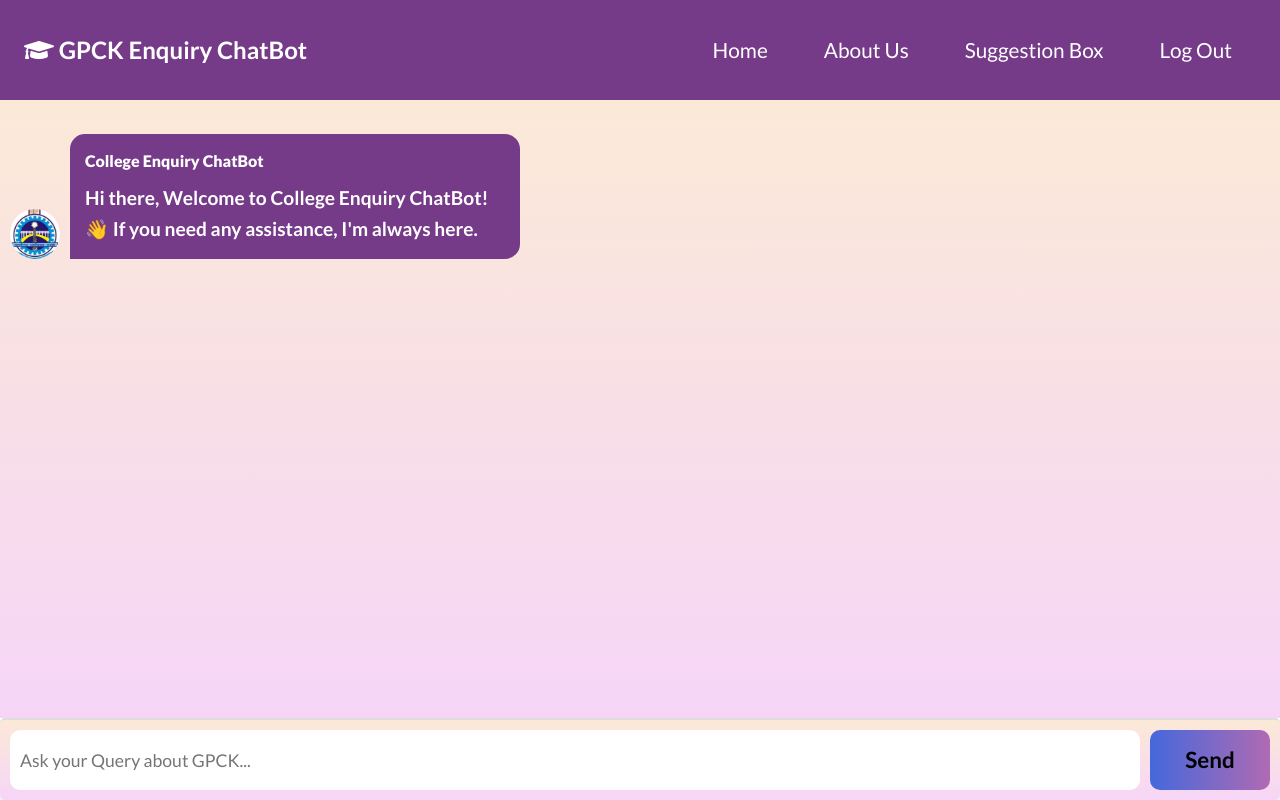
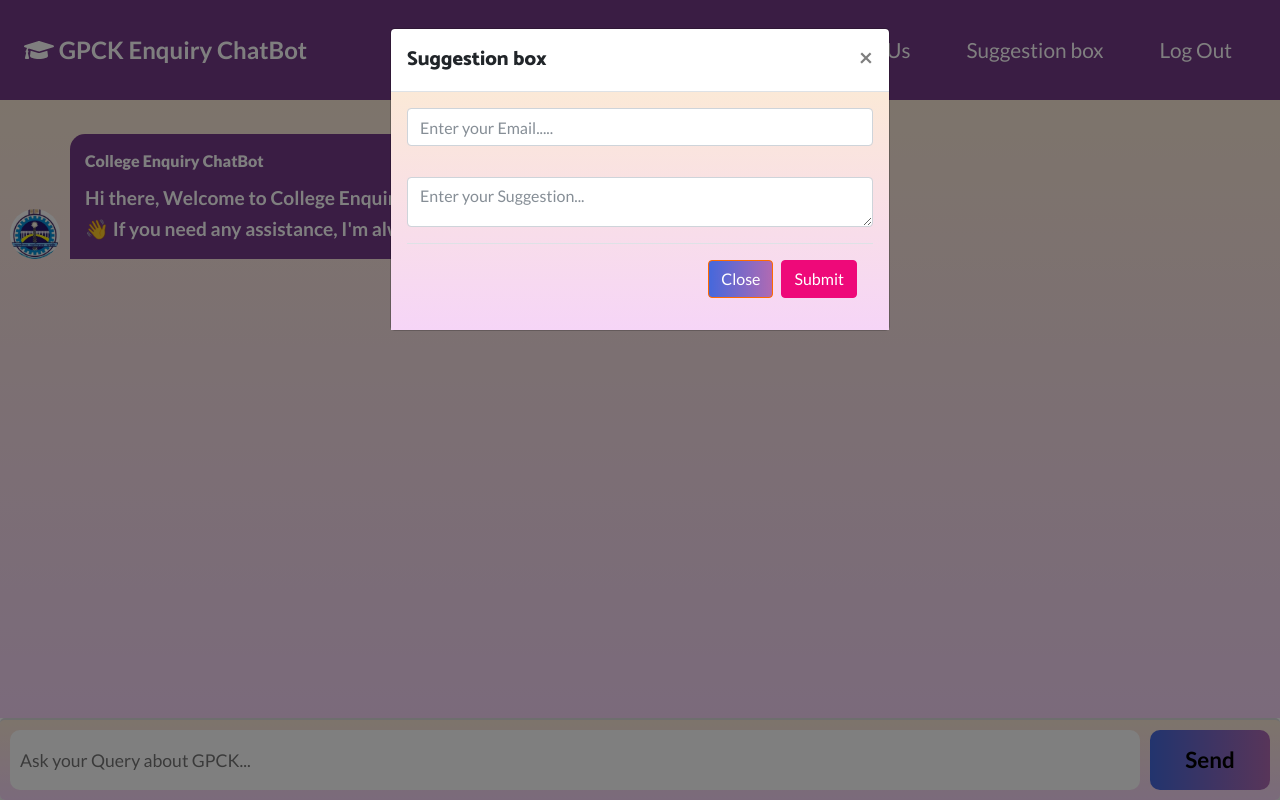
Before and after one commit to kashish-pawar/college-chatbot, a Flask app: page /index in a window 1280 px wide, after a click on "Suggestion box". Run offline with Flask 3, Linux system fonts and the light colour scheme; the visitor is signed in with stand-in values (Sample User, id 1); some libraries are stand-ins or nearby versions.

Commit message:
Update index.html

```diff
--- a/templates/index.html
+++ b/templates/index.html
@@ -167,14 +167,89 @@ body, html {
     <span class="navbar-toggler-icon"></span>
   </button>
 
-  <div class="collapse navbar-collapse justify-content-end" id="navbarNav">
-    <ul class="navbar-nav">
-      <li class="nav-item"><a class="nav-link" href="/index" style="color: white !important;">Home</a></li>
-      <li class="nav-item"><a class="nav-link" data-toggle="modal" data-target="#exampleModalScrollable" href="#"style="color: white !important;">About Us</a></li>
-      <li class="nav-item"><a class="nav-link" data-toggle="modal" data-target="#exampleModal" href="#"style="color: white !important;">Suggestion Box</a></li>
-      <li class="nav-item"><a class="nav-link" href="/logout" style="color: white !important;">Log Out</a></li>
-    </ul>
-  </div>
+   <div class="collapse navbar-collapse" id="navbarNav">
+          <ul class="navbar-nav ml-auto">
+
+            <li class="nav-item active"><a class="nav-link" href="/index" style="color: white !important;">Home</a></li>
+
+
+            <li class="nav-item">
+              <a class="nav-link" data-toggle="modal" data-target="#exampleModalScrollable" href="#" style="color: white !important;"> About Us </a>
+             </li>
+
+            <li class="nav-item">
+              <a class="nav-link" data-toggle="modal" data-target="#exampleModal" href="#" style="color: white !important;">Suggestion box</a>
+            </li>
+
+
+            <div class="modal fade" id="exampleModal" tabindex="-1" role="dialog" aria-labelledby="exampleModalLabel" aria-hidden="true">
+              <div class="modal-dialog" role="document">
+                <div class="modal-content">
+                  <div class="modal-header">
+                    <h5 class="modal-title" id="exampleModalLabel">Suggestion box</h5>
+                    <button type="button" class="close" data-dismiss="modal" aria-label="Close">
+                      <span aria-hidden="true">&times;</span>
+                    </button>
+                  </div>
+                  <div class="modal-body">
+                    <form action='/suggestion' method='POST'>
+                      <div class="form-group">
+                        <input type="email" name='uemail' class='form-control' placeholder="Enter your Email....." required>
+                        <br>
+                        <textarea style="height: 50px;" class="form-control" id="message-text" placeholder="Enter your Suggestion..." name="message" required></textarea>
+                      </div>
+                      <div class="modal-footer">
+                        <button type="button" class="btn btn-secondary" data-dismiss="modal" style=" background-image: linear-gradient(to right, #4568dc, #b06ab3);">Close</button>
+                        <button type="Submit" class="btn btn-primary" data-target="#alert">Submit</button>
+                      </div>
+                    </form>
+                  </div>
+                </div>
+              </div>
+            </div>
+            <div class="modal fade" id="exampleModalScrollable" tabindex="-1" role="dialog"
+              aria-labelledby="exampleModalScrollableTitle" aria-hidden="true">
+              <div class="modal-dialog modal-dialog-scrollable" role="document">
+                <div class="modal-content">
+                  <div class="modal-header">
+                    <h5 class="modal-title" id="exampleModalScrollableTitle">College ChatBot</h5>
+                    <button type="button" class="close" data-dismiss="modal" aria-label="Close">
+                      <span aria-hidden="true">&times;</span>
+                    </button>
+                  </div>
+                  <div class="modal-body" style=" background-image: linear-gradient(to top, #F6D5F7, #FBE9D7);">
+                   <h3>About Us</h3>
+                   <div><img src="{{url_for('static',filename='images/about college.jpg')}}" height="auto" width="100%" style="border: 3px solid black;"></div>
+                    <br> <br>
+                   <p style="text-align: justify;">Located in the educational hub of Rajasthan, Government Polytechnic College, Kota (GPCK) is one of the most reputed and long-established government technical institutes in the state. Since its inception in 1960, the college has been committed to delivering quality technical education and fostering the overall development of students through skill-based training and academic excellence.
+
+                    <p style="text-align: justify;">Initially started with core engineering branches like Civil, Mechanical, and Electrical Engineering, the institute has progressively expanded its academic offerings over the decades. New diploma programs such as Instrumentation Engineering (1971), Chemical Engineering (1974), Electronics Engineering (1986), Plastic Technology (1991), and Computer Science & Engineering (2001) were added, making it a comprehensive center for technical learning. Currently, the institute offers eight full-time diploma engineering programs.
+</p></p>
+
+                    <p style="text-align: justify;">Government Polytechnic College, Kota functions under the Department of Technical Education, Government of Rajasthan, and is affiliated with the Board of Technical Education Rajasthan, Jodhpur. All its programs are approved by the All India Council for Technical Education (AICTE), New Delhi. The college emphasizes industry-oriented learning and skill development, ensuring students are ready to meet the demands of the modern workforce.</p>
+
+                    <p style="text-align: justify;">The institute aims to achieve excellence through its vision, "From Excellence to Eminence," and is dedicated to producing technically skilled professionals with ethical values and a commitment to national development. With modern laboratories, experienced faculty, and a strong placement network, GPCK continues to be a preferred choice for students seeking a solid foundation in engineering and technology.</p>
+
+                    <p style="text-align: justify;">Under the leadership of Principal Mr. Rajesh Kumar Sharma, the college is steadily progressing towards becoming a center of national excellence in technical education, adapting to the rapidly changing landscape of industry needs and technological advancements.
+</p></p>
+                    <h3>Contact Us</h3>
+
+                    <ul>
+
+                    <li style = "margin-left:15px">Email: govtpolytechniccollege@gmail.com</li>
+                    <li style = "margin-left:15px">By GPCK 😊 </li>
+                    </ul>
+                  </div>
+                  <div class="modal-footer">
+                    <button type="button" class="btn btn-secondary" data-dismiss="modal" style="background-image: linear-gradient(to right, #4568dc, #b06ab3);">Close</button>
+                  </div>
+                </div>
+              </div>
+            </div>
+            <li class="nav-item"><a class="nav-link" href="/logout" style="color: white !important;">Log Out</a></li>
+
+          </ul>
+        </div>
 </nav>
 
     <!--header class="msger-header">
```
